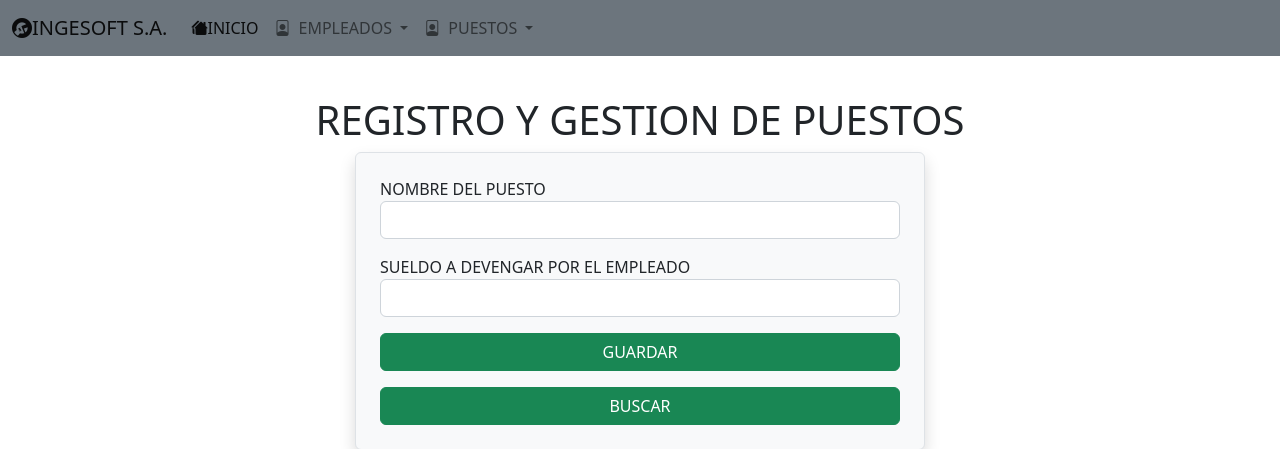
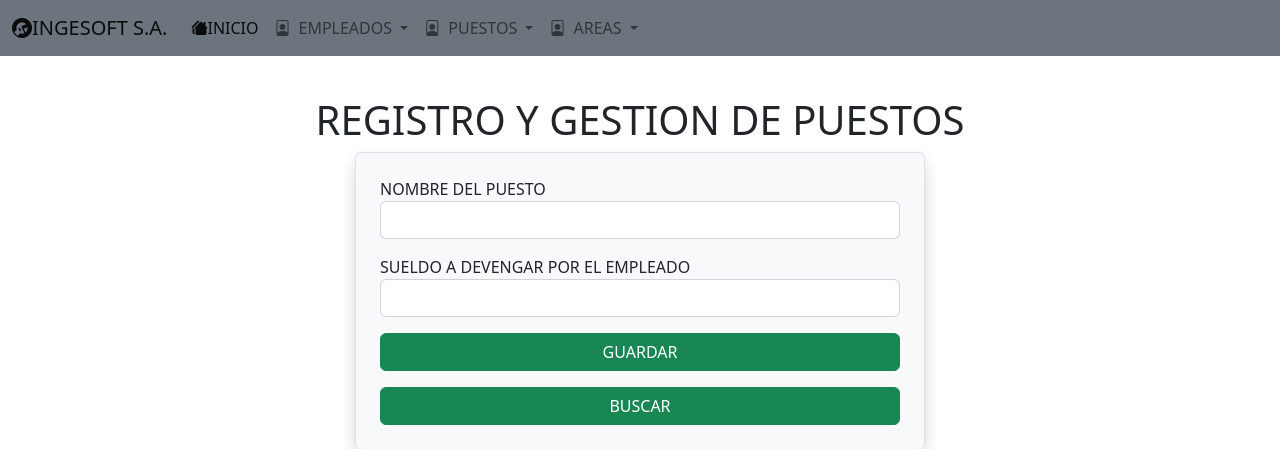
Before and after one commit to Daniel11748/Proyecto_Final_Subtte_Chocoj, a PHP site: page /puesto/index.php in a window 1280 px wide. Shown: the top 449 px of the page. Run offline with PHP 8.4, Linux system fonts and the light colour scheme.

Commit message:
SE CREA LA OPCION AREA EN EL NAVBAR Y LOS ARCHIVOS DE INDEX Y BUSCAR PARA LA CARPETA AREA EN VISTAS

```diff
--- a/vistas/templates/navbar.php
+++ b/vistas/templates/navbar.php
@@ -13,18 +13,27 @@
           <a class="nav-link dropdown-toggle" href="#" role="button" data-bs-toggle="dropdown" aria-expanded="false">
             <i class="bi bi-file-person me-2"></i>EMPLEADOS
           </a>
-          <ul class="dropdown-menu">
-            <li><a class="dropdown-item bg-secondary" href="../../vistas/empleado/index.php"><i class="bi bi-plus-circle me-2"></i>INGRESAR</a></li>
-            <li><a class="dropdown-item bg-secondary" href="../../vistas/empleado/buscar.php"><i class="bi bi-search me-2"></i>BUSCAR</a></li>
+          <ul class="dropdown-menu bg-secondary bg-opacity-75">
+            <li><a class="dropdown-item" href="../../vistas/empleado/index.php"><i class="bi bi-plus-circle me-2"></i>INGRESAR</a></li>
+            <li><a class="dropdown-item" href="../../vistas/empleado/buscar.php"><i class="bi bi-search me-2"></i>BUSCAR</a></li>
           </ul>
         </li>
         <li class="nav-item dropdown">
           <a class="nav-link dropdown-toggle" href="#" role="button" data-bs-toggle="dropdown" aria-expanded="false">
             <i class="bi bi-file-person me-2"></i>PUESTOS
           </a>
-          <ul class="dropdown-menu">
-            <li><a class="dropdown-item bg-secondary" href="../../vistas/puesto/index.php"><i class="bi bi-plus-circle me-2"></i>INGRESAR</a></li>
-            <li><a class="dropdown-item bg-secondary" href="../../vistas/puesto/buscar.php"><i class="bi bi-search me-2"></i>BUSCAR</a></li>
+          <ul class="dropdown-menu bg-secondary">
+            <li><a class="dropdown-item" href="../../vistas/puesto/index.php"><i class="bi bi-plus-circle me-2"></i>INGRESAR</a></li>
+            <li><a class="dropdown-item" href="../../vistas/puesto/buscar.php"><i class="bi bi-search me-2"></i>BUSCAR</a></li>
+          </ul>
+        </li>
+        <li class="nav-item dropdown">
+          <a class="nav-link dropdown-toggle" href="#" role="button" data-bs-toggle="dropdown" aria-expanded="false">
+            <i class="bi bi-file-person me-2"></i>AREAS
+          </a>
+          <ul class="dropdown-menu bg-secondary">
+            <li><a class="dropdown-item" href="../../vistas/area/index.php"><i class="bi bi-plus-circle me-2"></i>INGRESAR</a></li>
+            <li><a class="dropdown-item" href="../../vistas/area/buscar.php"><i class="bi bi-search me-2"></i>BUSCAR</a></li>
           </ul>
         </li>
     </div>
```
Also changed, not shown: vistas/area/buscar.php (added), vistas/area/index.php (added).
